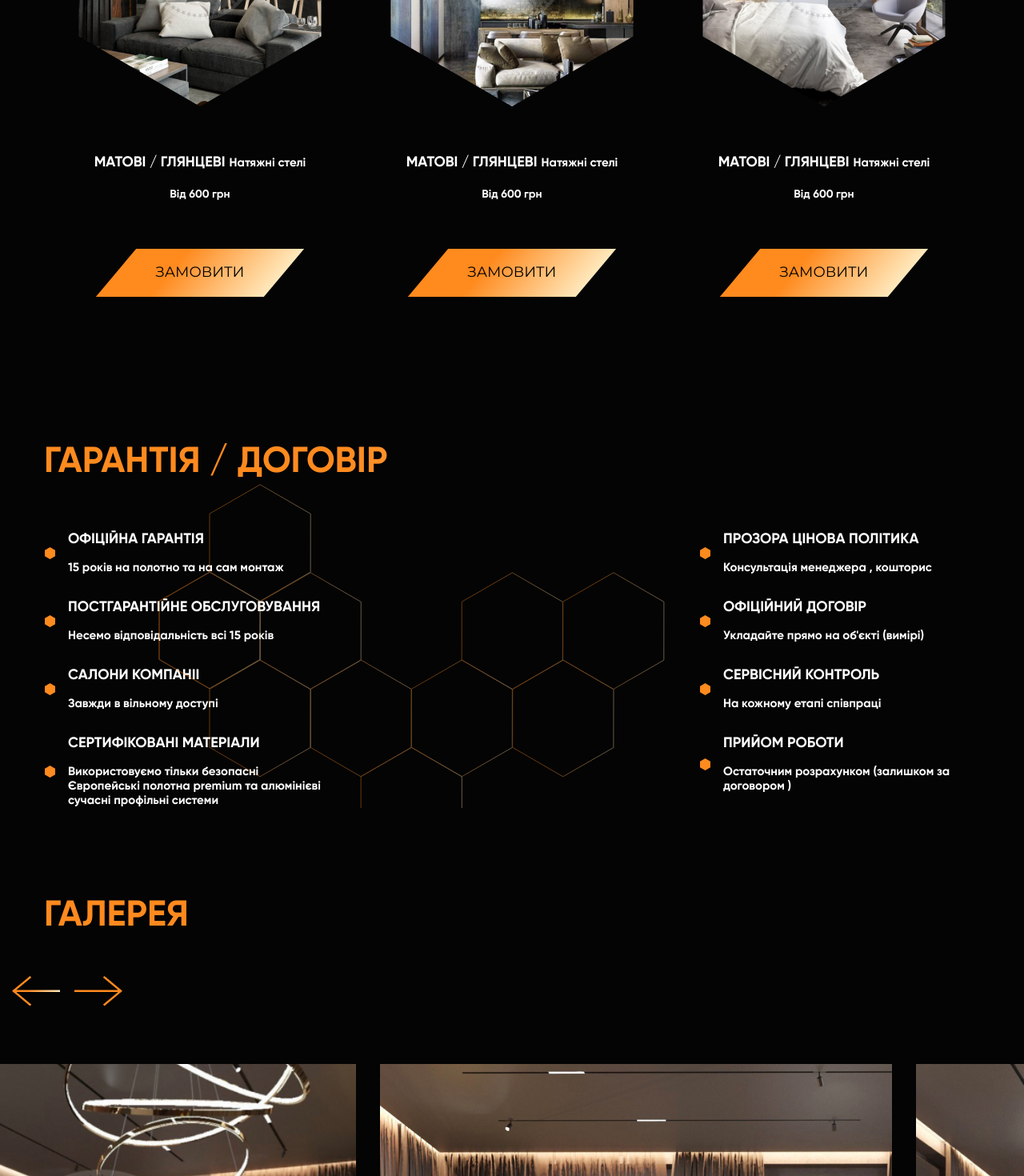
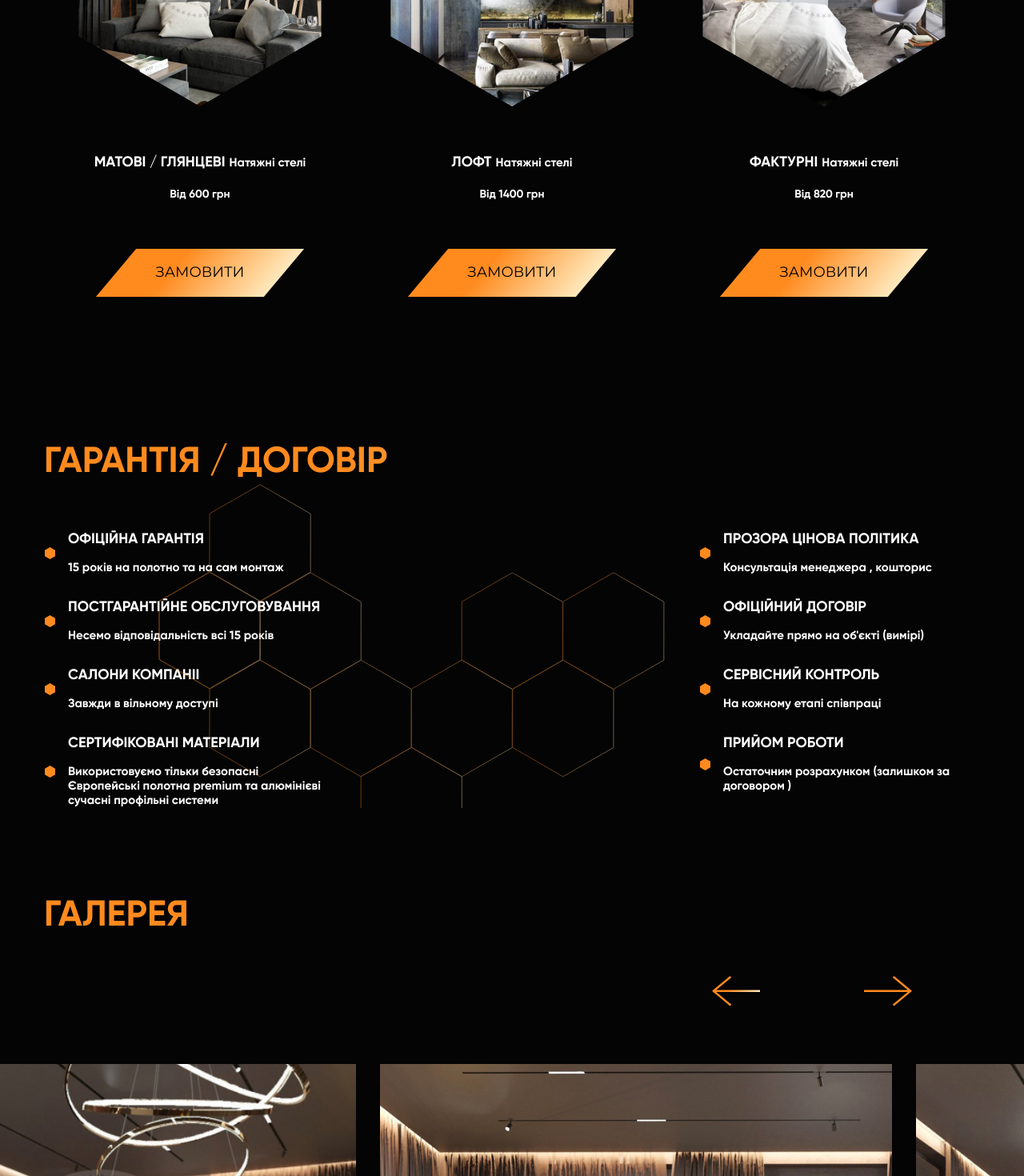
Before and after one commit to BlazerXXI/stretch-ceilings, a React (Create React App) app: page / in a window 1280 px wide. Shown: the part 1879-3349 px from the top of the page at 80% size. Built offline with nearby package versions, Linux system fonts and the light colour scheme; a web font is replaced by a local one.

Commit message:
dev 30.04 16:49

```diff
--- a/src/components/Gallery/Gallery.scss
+++ b/src/components/Gallery/Gallery.scss
@@ -32,6 +32,5 @@
     -webkit-background-clip: text;
     -webkit-text-fill-color: transparent;
     background-clip: text;
-    text-fill-color: transparent;
   }
 }
--- a/src/components/GallerySlider/GallerySlider.jsx
+++ b/src/components/GallerySlider/GallerySlider.jsx
@@ -5,8 +5,6 @@ import image2 from "../../images/gallery/2.webp";
 import image3 from "../../images/gallery/3.webp";
 
 const GallerySlider = () => {
-  const arrowsContainer = document.querySelector(".slider-arrows");
-
   const settings = {
     dots: false,
     infinite: true,
@@ -15,25 +13,24 @@ const GallerySlider = () => {
     slidesToScroll: 3,
     arrows: true,
     accessibility: true,
-    appendArrows: arrowsContainer,
     responsive: [
       {
-        breakpoint: 4098,
+        breakpoint: 4099,
         settings: {
           slidesToShow: 3,
         },
       },
       {
-        breakpoint: 1440,
+        breakpoint: 1441,
         settings: {
           slidesToShow: 2,
           slidesToScroll: 2,
         },
       },
       {
-        breakpoint: 1024,
+        breakpoint: 1025,
         settings: {
-          slidesToShow: 2,
+          slidesToShow: 1,
           slidesToScroll: 1,
         },
       },
@@ -42,6 +39,8 @@ const GallerySlider = () => {
         settings: {
           slidesToShow: 1,
           slidesToScroll: 1,
+          arrows: false,
+          dots: true,
         },
       },
     ],
@@ -89,7 +88,6 @@ const GallerySlider = () => {
 
   return (
     <>
-      <div className="slider-arrows"></div>
       <Slider className="slider-gallery" {...settings}>
         {sliderItems}
       </Slider>
--- a/src/components/GallerySlider/GallerySlider.scss
+++ b/src/components/GallerySlider/GallerySlider.scss
@@ -5,51 +5,68 @@
   .slider-gallery {
     display: flex;
     flex-direction: column;
-    // .slider-gallery__img
 
     &__img {
       object-fit: cover;
+
+      transition: all 0.3s ease 0s;
+      @media (min-width: 769px) {
         max-width: 640px;
         max-height: 520px;
-      transition: all 0.3s ease 0s;
         &:hover,
         &:focus {
           transition: all 0.3s ease 0s;
           scale: 1.17;
         }
-      //
-
-      @media (max-width: 767px) {
+      }
       max-width: 345px;
       max-height: 345px;
     }
-    }
+
     .slick-track {
       display: flex;
       justify-content: center;
       gap: 30px;
     }
+
     .slick-slide {
       display: flex;
       justify-content: center;
       align-items: center;
       min-width: 640px;
 
-      @media (max-width: 767px) {
+      @media (max-width: 769px) {
         min-width: 345px;
       }
     }
   }
+
   .gallery__slider-block {
     margin: 120px 0px 0px 0px;
-    @media (min-width: 767px) {
+
+    @media (min-width: 769px) {
       margin: 140px 0px 0px 0px;
     }
   }
+
   .slick-arrow {
+    position: absolute;
     top: -120px;
-    left: unset;
-    right: unset;
+    margin: 0 20% 0 70%;
+    background-repeat: no-repeat;
+    @media (max-width: 1441px) {
+      margin: 0 10% 0 70%;
+    }
+    @media (max-width: 769px) {
+      margin: 0 10% 0 60%;
+    }
+    .slick-prev {
+    }
+
+    .slick-next {
+    }
+  }
+  .slick-arrow {
     &:focus,
     &:hover {
       opacity: 0.6;
@@ -58,11 +75,38 @@
       opacity: 1;
     }
   }
-  .slick-prev {
-    background-repeat: no-repeat;
 }
-  .slick-next {
-    background-repeat: no-repeat;
-    margin: 0px 0px 0px 78px;
+.slick-dots {
+  position: absolute;
+  bottom: 0;
+  right: 50%;
+  margin: 0px -50px 28px 0px;
+  display: flex !important;
+  gap: 5px;
+  justify-content: center;
+  align-items: center;
+  background-color: white;
+  width: 100px;
+  height: 18px;
+  border-radius: 20px;
+  li {
+    display: flex;
+    align-items: center;
+  }
+  .slick-active {
+    button {
+      transition: all 0.3s ease 0s;
+      background: #ff8a1e;
     }
   }
+  button {
+    transition: all 0.3s ease 0s;
+    background: transparent;
+    color: transparent;
+    width: 6px;
+    height: 6px;
+    border-radius: 50%;
+
+    background: #dbdbdb;
+  }
+}
--- a/src/components/ServicesSlider/ServicesSlider.jsx
+++ b/src/components/ServicesSlider/ServicesSlider.jsx
@@ -34,39 +34,39 @@ const ServicesSlider = () => {
   const slideContent = [
     {
       img: image1,
-      title: "матові / глянцеві",
+      title: "Матові / Глянцеві",
       subTitle: "Натяжні стелі",
       price: "600",
     },
     {
       img: image2,
-      title: "матові / глянцеві",
+      title: "Лофт",
       subTitle: "Натяжні стелі",
-      price: "600",
+      price: "1400",
     },
     {
       img: image3,
-      title: "матові / глянцеві",
+      title: "Фактурні",
       subTitle: "Натяжні стелі",
-      price: "600",
+      price: "820",
     },
     {
       img: image1,
-      title: "матові / глянцеві",
+      title: "Матові / Глянцеві",
       subTitle: "Натяжні стелі",
       price: "600",
     },
     {
       img: image2,
-      title: "матові / глянцеві",
+      title: "Лофт",
       subTitle: "Натяжні стелі",
-      price: "600",
+      price: "1400",
     },
     {
       img: image3,
-      title: "матові / глянцеві",
+      title: "Фактурні",
       subTitle: "Натяжні стелі",
-      price: "600",
+      price: "820",
     },
   ];
 
```
Lines whose indentation alone changed are shown as unchanged.
